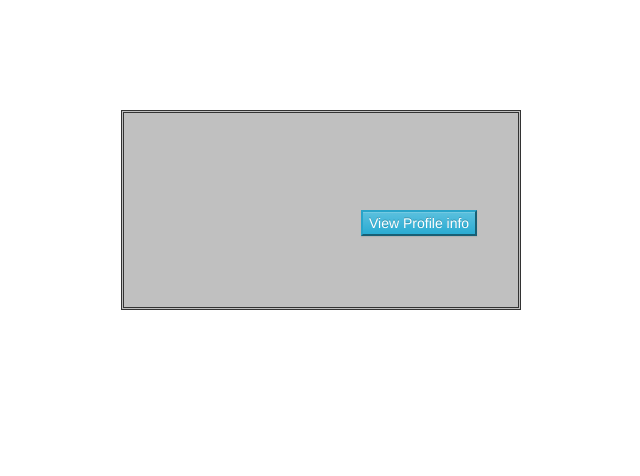
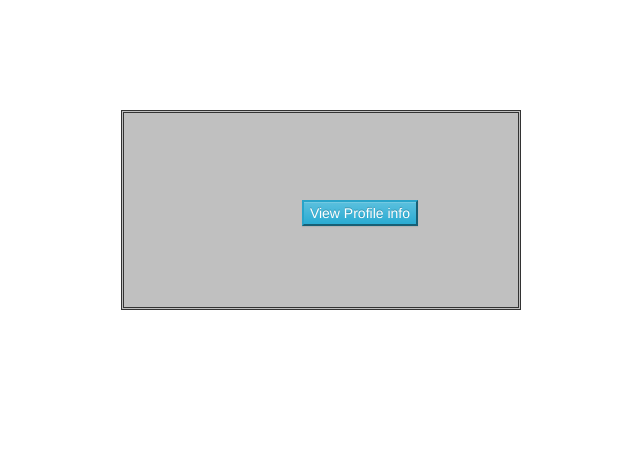
Before and after one commit to sxHelloWorld/SWEN-344-API-Project, a PHP site: page /employeeHome.php in a window 1280 px wide. Shown: the part 190-666 px from the top of the page, without its empty margins (319-959 px from the left). Run offline with PHP 8.4, Linux system fonts and the light colour scheme.

Commit message:
messing around with styling

```diff
--- a/website/html/css/employeeHome.css
+++ b/website/html/css/Home.css
@@ -10,6 +10,6 @@
 }
 #buttons {
     position: absolute;
-    top: 50%;
-    left: 50%;
+    top: 45%;
+    left: 35%;
 }
--- a/website/html/employeeHome.php
+++ b/website/html/employeeHome.php
@@ -7,7 +7,7 @@
     <link rel="stylesheet" href="css/bootstrap.min.css">
     <link rel="stylesheet" href="css/bootstrap-theme.min.css">
     <link rel="stylesheet" href="css/styles.css">
-    <link rel="stylesheet" href="css/employeeHome.css">
+    <link rel="stylesheet" href="css/Home.css">
     <script src="js/jquery.min.js"></script>
     <script src="js/bootstrap.min.js"></script>
 </head>
```
